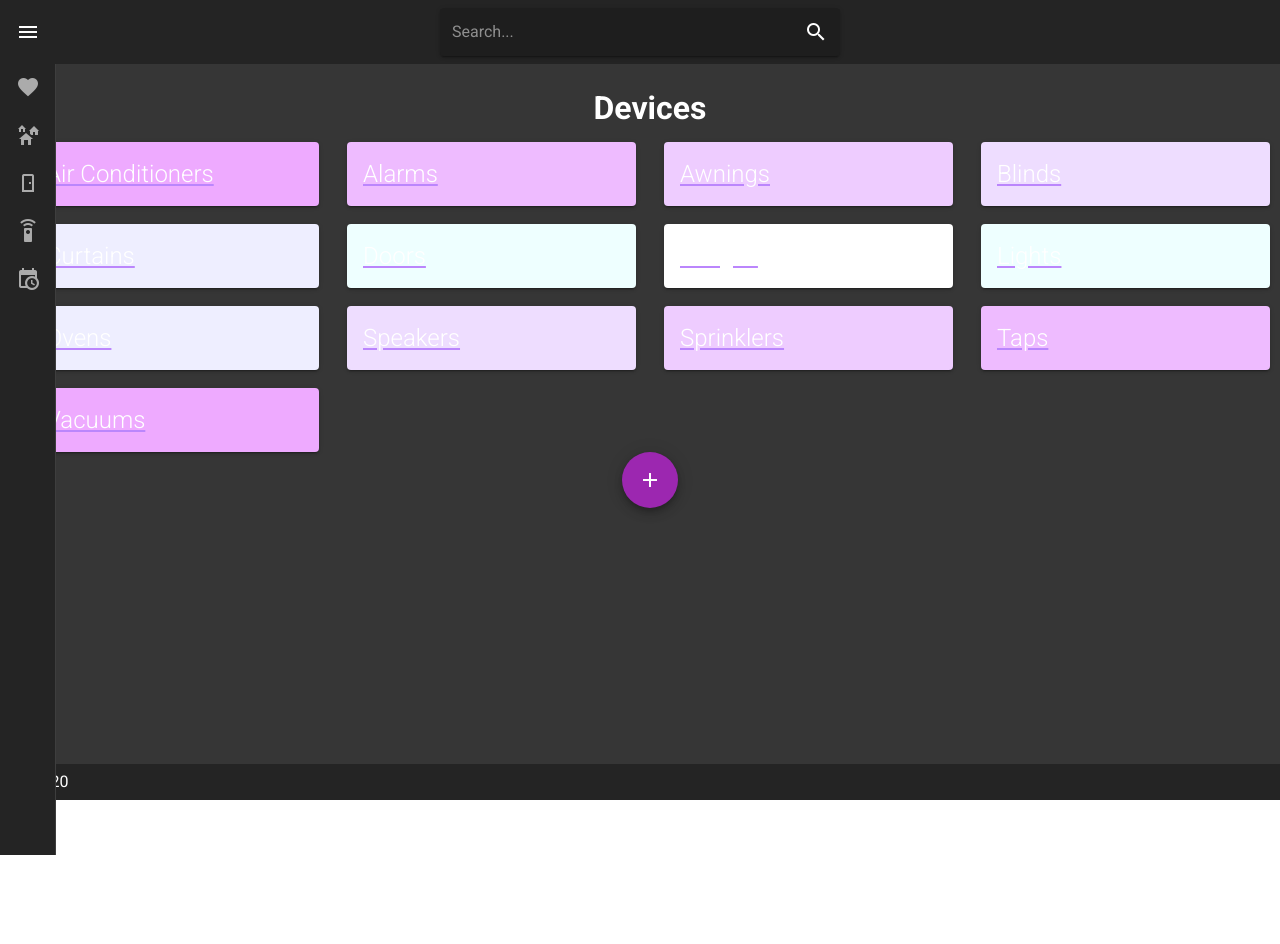
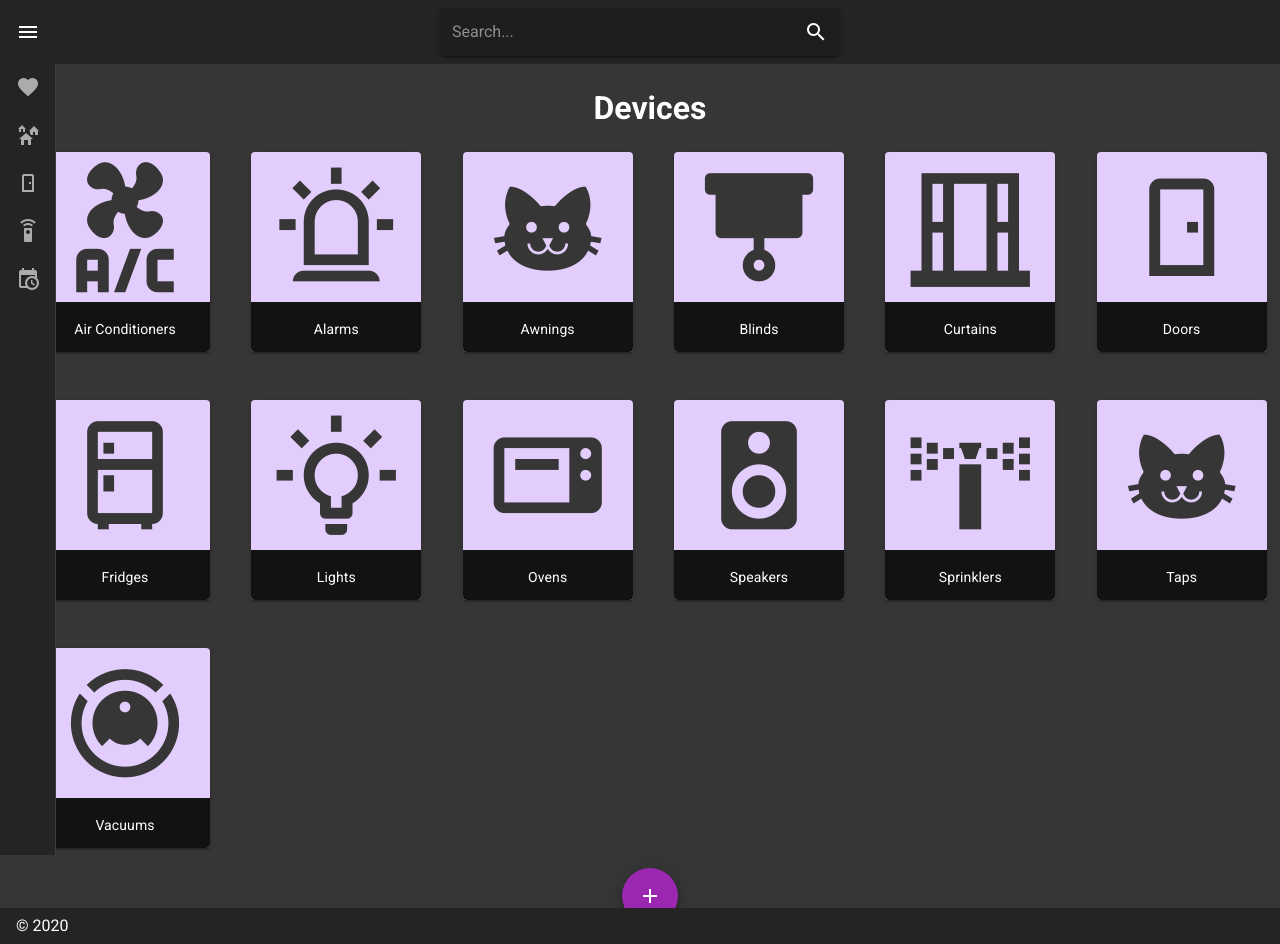
Before and after one commit to AndyBilevich/HCI_Web, a Vue app in the folder intellifox/: page /devices in a window 1280 px wide. Before the commit the page ends 800 px from the top, so only its background shows below. Built offline with nearby package versions, Linux system fonts and the light colour scheme.

Commit message:
added functionality to devices and rooms

```diff
--- a/intellifox/src/App.vue
+++ b/intellifox/src/App.vue
@@ -4,7 +4,7 @@
   <v-app id="inspire" :light="!this.$vuetify.theme.dark" :dark="this.$vuetify.theme.dark">
     <v-navigation-drawer
       id="navdrawer"
-      v-model="drawer"
+      :v-model="drawer"
       :mini-variant="miniVar"
       fixed
       clipped
@@ -187,7 +187,8 @@ export default {
   },
   data: () => ({
     miniVar: true,
-    miniHidd: "d-none"
+    miniHidd: "d-none",
+    drawer: true
   }),
   created() {
     this.$vuetify.theme.dark = true;
--- a/intellifox/src/components/CategoryCard.vue
+++ b/intellifox/src/components/CategoryCard.vue
@@ -1,12 +1,14 @@
 <template>
-  <v-card class="card cards" height="200px" width="170px">
-    <div>
-      <v-icon size="150">{{category_icon}}</v-icon>
+  <router-link class="routerLink" :to="whereTo">
+    <v-card class="card cards text-center" height="200px" width="170px">
+      <div class="card_top">
+        <v-icon size="130" class="background--text">{{categoryIcon}}</v-icon>
       </div>
       <div class="card_bottom background_fill">
-      <v-card-text class="text--primary">{{category_name}}</v-card-text>
+        <v-card-text class="text--primary">{{categoryName}}</v-card-text>
       </div>
     </v-card>
+  </router-link>
 </template>
 
 <script>
@@ -15,9 +17,9 @@ export default {
     hidden: false
   }),
   props: {
-    category_name: String,
-    category_icon: String,
-    url_to_go: String
+    categoryName: String,
+    categoryIcon: String,
+    whereTo: String
   }
 };
 </script>
@@ -27,9 +29,16 @@ export default {
     margin: 20px;
     cursor: pointer;
   }
+  .card_top {
+    height: 75%;
+    padding: 10px;
+  }
   .card_bottom {
     position: relative;
-  height: 50px;
+    height: 25%;
     width: 100%;
   }
+  .routerLink {
+    text-decoration: none;
+  }
 </style>
--- a/intellifox/src/views/Devices.vue
+++ b/intellifox/src/views/Devices.vue
@@ -3,134 +3,8 @@
     <h1>Devices</h1>
 
     <v-row dense>
-      <v-col cols="3">
-        <router-link :class="miniHidd" class="routerLink" to="/devices/air-conditioners">
-          <v-card class="device_card" color="#eeaaFF">
-            <v-card-title>
-              <span class="headline font-weight-light">Air Conditioners</span>
-            </v-card-title>
-          </v-card>
-        </router-link>
-      </v-col>
-
-      <v-col cols="3">
-        <router-link :class="miniHidd" class="routerLink" to="/devices/alarms">
-          <v-card class="device_card" color="#eebbFF">
-            <v-card-title>
-              <span class="headline font-weight-light">Alarms</span>
-            </v-card-title>
-          </v-card>
-        </router-link>
-      </v-col>
-
-      <v-col cols="3">
-        <router-link :class="miniHidd" class="routerLink" to="/devices/awnings">
-          <v-card class="device_card" color="#eeccFF">
-            <v-card-title>
-              <span class="headline font-weight-light">Awnings</span>
-            </v-card-title>
-          </v-card>
-        </router-link>
-      </v-col>
-
-      <v-col cols="3">
-        <router-link :class="miniHidd" class="routerLink" to="/devices/blinds">
-          <v-card class="device_card" color="#eeddFF">
-            <v-card-title>
-              <span class="headline font-weight-light">Blinds</span>
-            </v-card-title>
-          </v-card>
-        </router-link>
-      </v-col>
-
-      <v-col cols="3">
-        <router-link :class="miniHidd" class="routerLink" to="/devices/curtains">
-          <v-card class="device_card" color="#eeeeFF">
-            <v-card-title>
-              <span class="headline font-weight-light">Curtains</span>
-            </v-card-title>
-          </v-card>
-        </router-link>
-      </v-col>
-
-      <v-col cols="3">
-        <router-link :class="miniHidd" class="routerLink" to="/devices/doors">
-          <v-card class="device_card" color="#eeffFF">
-            <v-card-title>
-              <span class="headline font-weight-light">Doors</span>
-            </v-card-title>
-          </v-card>
-        </router-link>
-      </v-col>
-
-      <v-col cols="3">
-        <router-link :class="miniHidd" class="routerLink" to="/devices/fridges">
-          <v-card class="device_card" color="#FFFFFF">
-            <v-card-title>
-              <span class="headline font-weight-light">Fridges</span>
-            </v-card-title>
-          </v-card>
-        </router-link>
-      </v-col>
-
-      <v-col cols="3">
-        <router-link :class="miniHidd" class="routerLink" to="/devices/lights">
-          <v-card class="device_card" color="#eeffFF">
-            <v-card-title>
-              <span class="headline font-weight-light">Lights</span>
-            </v-card-title>
-          </v-card>
-        </router-link>
-      </v-col>
-
-      <v-col cols="3">
-        <router-link :class="miniHidd" class="routerLink" to="/devices/ovens">
-          <v-card class="device_card" color="#eeeeFF">
-            <v-card-title>
-              <span class="headline font-weight-light">Ovens</span>
-            </v-card-title>
-          </v-card>
-        </router-link>
-      </v-col>
-
-      <v-col cols="3">
-        <router-link :class="miniHidd" class="routerLink" to="/devices/speakers">
-          <v-card class="device_card" color="#eeddFF">
-            <v-card-title>
-              <span class="headline font-weight-light">Speakers</span>
-            </v-card-title>
-          </v-card>
-        </router-link>
-      </v-col>
-
-      <v-col cols="3">
-        <router-link :class="miniHidd" class="routerLink" to="/devices/sprinklers">
-          <v-card class="device_card" color="#eeccFF">
-            <v-card-title>
-              <span class="headline font-weight-light">Sprinklers</span>
-            </v-card-title>
-          </v-card>
-        </router-link>
-      </v-col>
-
-      <v-col cols="3">
-        <router-link :class="miniHidd" class="routerLink" to="/devices/taps">
-          <v-card class="device_card" color="#eebbFF">
-            <v-card-title>
-              <span class="headline font-weight-light">Taps</span>
-            </v-card-title>
-          </v-card>
-        </router-link>
-      </v-col>
-
-      <v-col cols="3">
-        <router-link :class="miniHidd" class="routerLink" to="/devices/vacuums">
-          <v-card class="device_card" color="#eeaaFF">
-            <v-card-title>
-              <span class="headline font-weight-light">Vacuums</span>
-            </v-card-title>
-          </v-card>
-        </router-link>
+      <v-col cols="2" v-for="indDevice in deviceList" :key="indDevice.name">
+          <CategoryCard :categoryName="indDevice.name" :categoryIcon="indDevice.icon" :whereTo="indDevice.link" />
       </v-col>
     </v-row>
 
@@ -143,11 +17,81 @@
 </template>
 
 
-<style>
-.device_card {
-  text-align: center;
-  margin-top: 10px;
-  margin-left: 10px;
-  margin-right: 10px;
-}
-</style>
+<script>
+  import CategoryCard from "@/components/CategoryCard";
+  export default {
+    components: {
+      CategoryCard
+    },
+    data: () => ({
+      hidden: false,
+      deviceList: [
+        {
+          name: 'Air Conditioners',
+          icon: 'mdi-air-conditioner',
+          link: '/devices/air-conditioners'
+        },
+        {
+          name: 'Alarms',
+          icon: 'mdi-alarm-light-outline',
+          link: '/devices/alarms'
+        },
+        {
+          name: 'Awnings',
+          icon: 'mdi-cat',
+          link: '/devices/awnings'
+        },
+        {
+          name: 'Blinds',
+          icon: 'mdi-blinds',
+          link: '/devices/blinds'
+        },
+        {
+          name: 'Curtains',
+          icon: 'mdi-window-open-variant',
+          link: '/devices/curtains'
+        },
+        {
+          name: 'Doors',
+          icon: 'mdi-door',
+          link: '/devices/doors'
+        },
+        {
+          name: 'Fridges',
+          icon: 'mdi-fridge-outline',
+          link: '/devices/fridges'
+        },
+        {
+          name: 'Lights',
+          icon: 'mdi-lightbulb-on-outline',
+          link: '/devices/lights'
+        },
+        {
+          name: 'Ovens',
+          icon: 'mdi-toaster-oven',
+          link: '/devices/ovens'
+        },
+        {
+          name: 'Speakers',
+          icon: 'mdi-speaker',
+          link: '/devices/speakers'
+        },
+        {
+          name: 'Sprinklers',
+          icon: 'mdi-sprinkler-variant',
+          link: '/devices/sprinklers'
+        },
+        {
+          name: 'Taps',
+          icon: 'mdi-cat',
+          link: '/devices/taps'
+        },
+        {
+          name: 'Vacuums',
+          icon: 'mdi-robot-vacuum',
+          link: '/devices/vacuums'
+        },
+      ]
+    })
+  };
+</script>
--- a/intellifox/src/views/Rooms.vue
+++ b/intellifox/src/views/Rooms.vue
@@ -1,8 +1,8 @@
 <template>
   <div>
     <v-row dense>
-      <v-col cols="3">
-        <CategoryCard category_name="Living" category_icon="mdi-home" />
+      <v-col cols="2" v-for="indDevice in deviceList" :key="indDevice.name">
+          <CategoryCard :categoryName="indDevice.name" :categoryIcon="indDevice.icon" :whereTo="indDevice.link" />
       </v-col>
     </v-row>
 
@@ -19,20 +19,24 @@
       CategoryCard
     },
     data: () => ({
-      hidden: false
+      hidden: false,
+      deviceList: [
+        {
+          name: 'Living',
+          icon: 'mdi-home',
+          link: '/rooms/algo'
+        },
+        {
+          name: 'BathRoom',
+          icon: 'mdi-home',
+          link: '/rooms/algo'
+        },
+        {
+          name: 'BedRoom',
+          icon: 'mdi-home',
+          link: '/rooms/algo'
+        },
+      ]
     })
   };
 </script>
-
-<style scoped>
-  .card {
-    margin: 20px;
-  }
-  .card_bottom {
-    position: relative;
-    margin-top: 80%;
-    height: 50px;
-    width: 100%;
-  }
-
-</style>
--- a/intellifox/src/views/Settings.vue
+++ b/intellifox/src/views/Settings.vue
@@ -1,7 +1,6 @@
 <template>
   <div class="settings">
     <h1 class="title" >Settings</h1>
-
   </div>
 </template>
 
```
Lines whose indentation alone changed are shown as unchanged.
